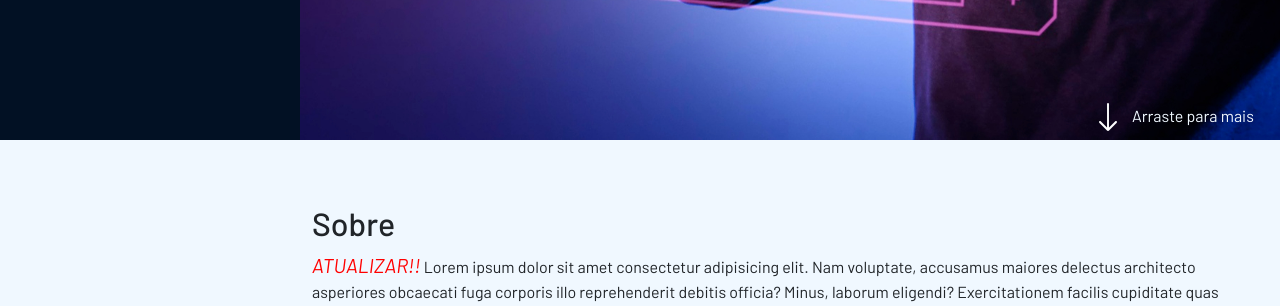
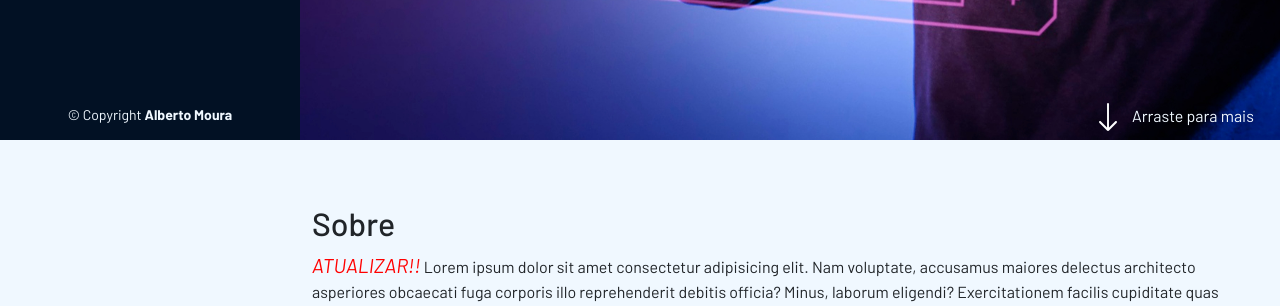
Before and after one commit to Alberto-Moura/Site_Portifolio_Flask, a Flask app: page / in a window 1280 px wide. Shown: the part 660-966 px from the top of the page. Run offline with Flask 3, Linux system fonts and the light colour scheme; some libraries are stand-ins or nearby versions.

Commit message:
inclusão do footer

```diff
--- a/static/style.css
+++ b/static/style.css
@@ -339,9 +339,32 @@ i.menu-mobile {
     display: none;
 }
 
+/* Configuração e Alerta de Envio enviado */
 #alerta {
     position: fixed;
     z-index: 10;
     top: 30px;
     right: 30px;
 }
+
+/* Configuração do footer */
+#footer {
+    padding: 15px;
+    color: aliceblue;
+    font-size: 14px;
+    position: fixed;
+    left: 0;
+    bottom: 0;
+    width: 300px;
+    z-index: 9999;
+    background-color: #021124;
+    transition: .3s;
+}
+
+@media (max-width: 1012px) {
+    #footer {
+        position: static;
+        width: auto;
+        padding: 20px 15px;
+    }
+}
--- a/templates/index.html
+++ b/templates/index.html
@@ -620,6 +620,14 @@
 
     </main>
 
+    <footer id="footer">
+        <div class="container">
+            <div class="text-center">
+                &copy; Copyright <strong> Alberto Moura </strong>
+            </div>
+        </div>
+    </footer>
+
     <!-- Carregamento de Scritp JavaScript - Bootstrap e Script Local -->
     <script src="../static/bootstrap/js/bootstrap.bundle.min.js"></script>
     <script src="../static/script.js"></script>
```
